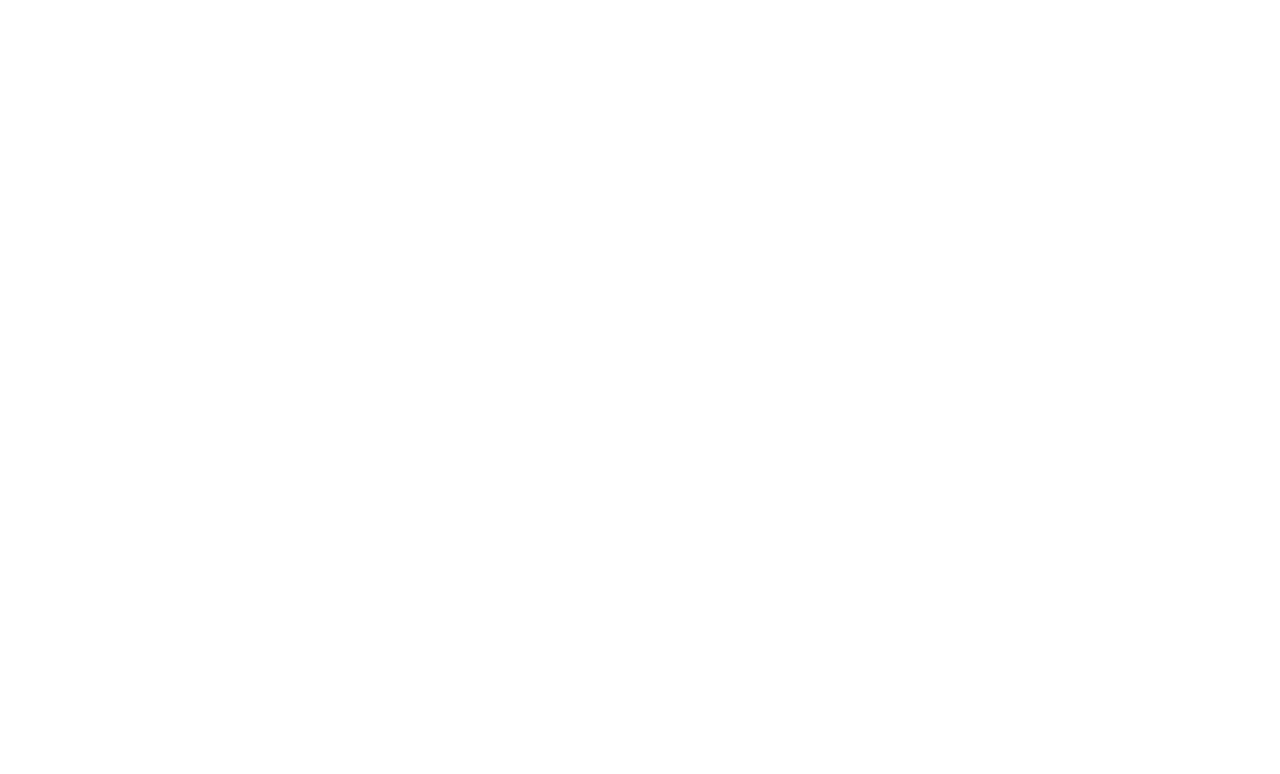
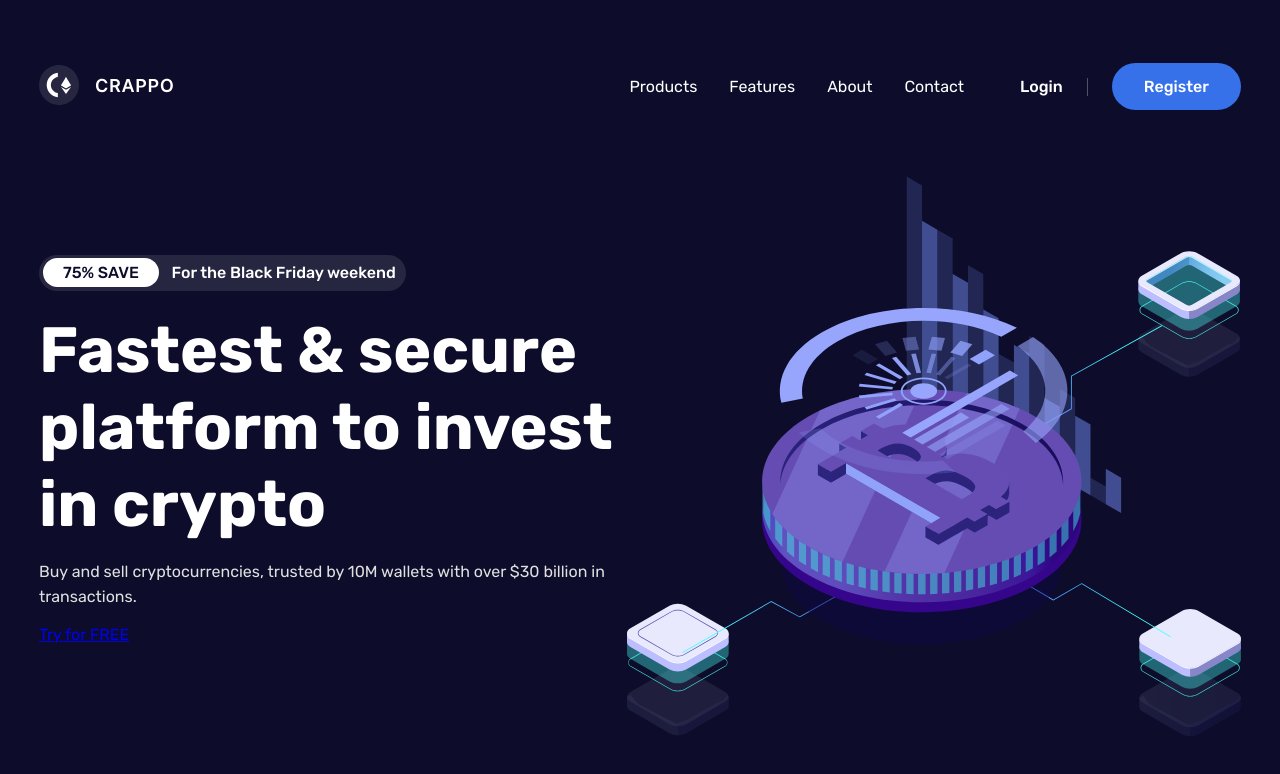
Before and after one commit to bareum-dev/crappo, a plain HTML site: page index.html in a window 1280 px wide. Drawn offline with nearby package versions, Linux system fonts and the light colour scheme.

Commit message:
header has done

```diff
--- a/index.html
+++ b/index.html
@@ -6,9 +6,47 @@
   <meta name="viewport" content="width=device-width, initial-scale=1.0">
   <link rel="stylesheet" href="https://cdnjs.cloudflare.com/ajax/libs/normalize/8.0.1/normalize.min.css">
   <link rel="stylesheet" href="./style.css">
-  <title>Crappo</title>
+  <title>CRAPPO</title>
 </head>
 <body>
 
+  <header class="header">   <!--HEADER-->
+    <a href="#" class="logo">
+      <img src="./src/img/logo.svg" alt="logo">
+    </a>
+    <nav>
+      <ul class="nav">
+        <li class="nav-item"><a class="nav-link" href="#">Products</a></li>
+        <li class="nav-item"><a class="nav-link" href="#">Features</a></li>
+        <li class="nav-item"><a class="nav-link" href="#">About</a></li>
+        <li class="nav-item"><a class="nav-link" href="#">Contact</a></li>
+        <li class="nav-item nav-item__login"><a class="nav-link nav-link__login" href="#">Login</a></li>
+        <li class="nav-item nav-item__register"><a class="nav-link nav-link__register" href="#">Register</a></li>
+      </ul>
+    </nav>
+  </header>
+
+  <section>   <!--MAIN-->
+    <div class="wrapper">
+      <div class="main">
+        <div class="main-text">
+          <p class="main-text__sale">
+            <span>75% SAVE</span>
+            For the Black Friday weekend
+          </p>
+          <h1 class="main-text__title">Fastest & secure platform to invest in crypto
+          </h1>
+          <p class="main-text__description">Buy and sell cryptocurrencies, trusted by 10M wallets with over $30 billion in transactions.
+          </p>
+          <a href="#">Try for FREE</a>
+        </div>
+        <div class="main-img">
+          <img class="main-img__image" src="./src/img/main.svg" alt="">
+        </div>
+      </div>
+    </div>
+  </section>
+
+
 </body>
 </html>
--- a/style.css
+++ b/style.css
@@ -1,3 +1,133 @@
+@import url('https://fonts.googleapis.com/css2?family=Rubik:wght@400;500;700&display=swap');
+
+:root {
+  --dark: #0d0d2b;
+  --white: #ffffff;
+  --white-rgb: 255, 255, 255;
+  --blue: #3671e9;
+  --purple: #2b076e;
+}
+
 body {
+  font-family: 'Rubik', sans-serif;
+  background-color: var(--dark);
+}
 
+
+/* HEADER */
+
+.header {
+  max-width: 1202px;
+  margin: 65px auto 0;
+  padding: 0 15px;
+  display: flex;
+  justify-content: space-between;
+  align-items: center;
+  background-color: var(--dark);
 }
+
+.nav {
+  display: flex;
+  align-items: center;
+  list-style-type: none;
+  padding: 0;
+  margin: 0;
+}
+
+.nav-item {
+  margin: 0 0 0 32px;
+}
+
+.nav-item__login {
+  margin: 0 0 0 56px;
+  padding: 0 24px 0 0;
+  border-right: 1px solid rgba(242, 242, 242, 0.3);
+  font-weight: 500;
+}
+
+.nav-item__register {
+  margin: 0 0 0 24px;
+  font-weight: 500;
+}
+
+.nav-link {
+  color: var(--white);
+  text-decoration: none;
+  font-size: 16px;
+  transition: 0.2s linear;
+}
+
+.nav-link:hover {
+  color: var(--blue);
+}
+
+.nav-link__register {
+  background-color: var(--blue);
+  padding: 14px 32px;
+  border-radius: 32px;
+  transition: background-color 0.2s linear;
+}
+
+.nav-link__register:hover {
+  color: var(--white);
+  background-color: var(--purple);
+}
+
+
+
+/* MAIN */
+
+.wrapper {
+  max-width: 1202px;
+  margin: 0 auto;
+  padding: 0 15px;
+}
+
+.main {
+  display: flex;
+  align-items: center;
+  margin: 32px 0 0 0;
+}
+
+.main-text {
+  flex: 0 0 588px;
+}
+
+.main-text__sale {
+  background-color: rgba(var(--white-rgb), 0.1);
+  display: inline-block;
+  padding: 9px 10px 9px 4px;
+  border-radius: 32px;
+  color: var(--white);
+  font-weight: 500;
+}
+
+.main-text__sale span {
+  background-color: var(--white);
+  color: var(--dark);
+  padding: 5px 20px;
+  border-radius: 32px;
+  margin: 0 9px 0 0;
+}
+
+.main-text__title {
+  font-size: 64px;
+  font-weight: 700;
+  color: var(--white);
+  margin: 5px 0 0 0;
+  line-height: 1.2;
+}
+
+.main-text__description {
+  color: #e0e0e0;
+  font-weight: 16px;
+  line-height: 1.6;
+}
+
+.main-img {
+  flex-grow: 1;
+}
+
+.main-img__image {
+  width: 100%;
+}
```
Also changed, not shown: src/img/arrow.svg (added), src/img/icon-btc.svg (added), src/img/icon-ethereum.svg (added), src/img/icon-litecoin.svg (added), src/img/icon-one.svg (added), src/img/icon-three.svg (added), src/img/icon-two.svg (added), src/img/logo.svg (added), src/img/main.svg (added), src/social/fb.svg (added), src/social/insta.svg (added), src/social/linkedin.svg (added), src/social/twitter.svg (added), src/social/youtube.svg (added).
